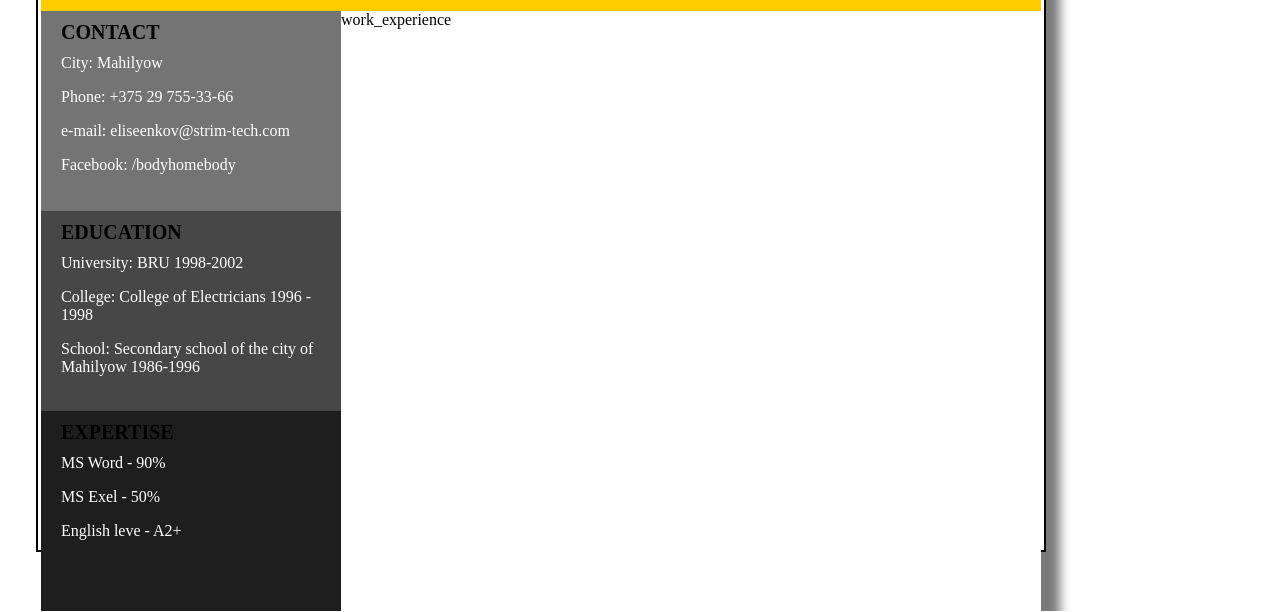
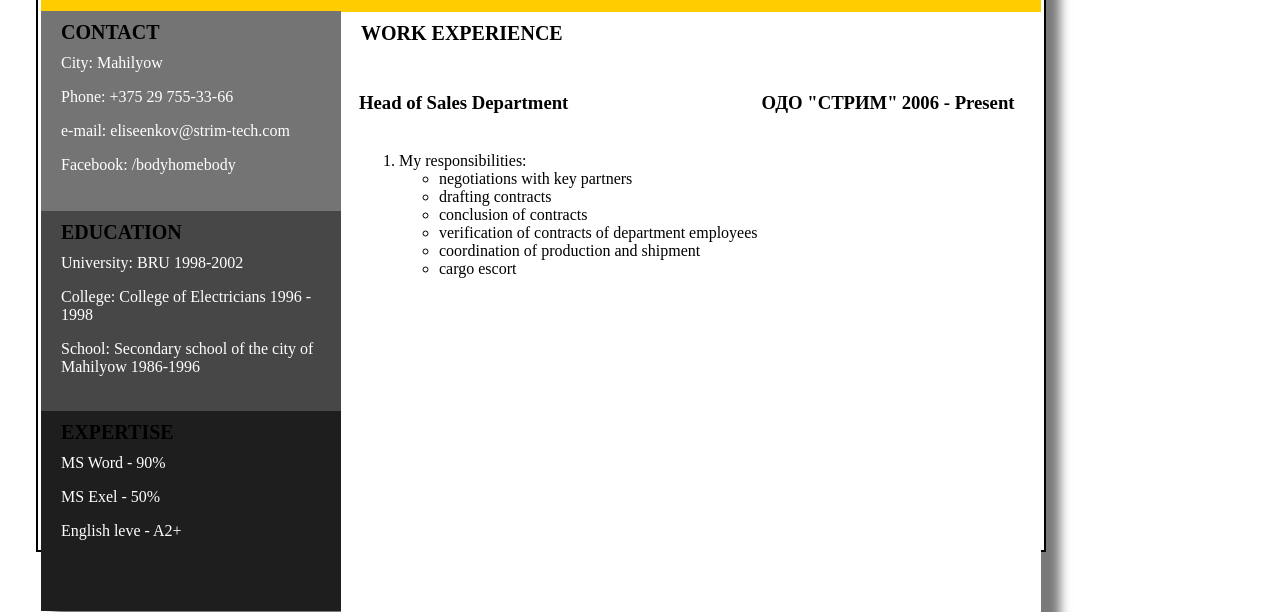
Before and after one commit to Pavel-EL/rsschool_cv, a plain HTML site: page CV_1.html in a window 1280 px wide. Shown: the part 294-906 px from the top of the page. Drawn offline with Linux system fonts and the light colour scheme.

Commit message:
add description work experience

```diff
--- a/CV_1.html
+++ b/CV_1.html
@@ -8,11 +8,10 @@
     <style>
 
 
-        .photo{
-                        position: absolute;
+        .photo{     position: absolute;
                     top:0px;
                     }
-        .contact {background-color: rgb(117, 116, 116);
+        .contact {  background-color: rgb(117, 116, 116);
                     position: relative;
                     top:-16px;
                     width: 300px;
@@ -24,29 +23,25 @@
                     width: 300px;
                     height: 200px;
                 }
-        .expective{background-color: rgb(31, 30, 30);
+        .expective{ background-color: rgb(31, 30, 30);
                     position: relative;
                     top:-16px;
                     width: 300px;
                     height: 200px;
                  }
-        .discript{background-color: #fff;
+        .discript{  background-color: #fff;
                     position: relative;
                     width: 700px;
                     height: 200px;
-           top:px;
                     left: 300px;
                 }
         .yellow_box{background-color: #fc0;
                     position: relative;
                     top:-16px;
-
                     width: 1000px;
                     height: 80px;
-
                     }
-        .blake_box{
-            background-color: rgb(0, 0, 0);
+        .blake_box{ background-color: rgb(0, 0, 0);
                     width: 380px;
                     height: 40px;
                     position: absolute;
@@ -55,8 +50,7 @@
                     color: #fff;
                     padding: 10px 0px 0px 20px;
         }
-       .main_box {
-        width: 1000px;
+       .main_box {  width: 1000px;
                     height: 800px;
                     position: relative;
                     top:30px;
@@ -65,52 +59,54 @@
                     outline: 2px solid #000; /* Чёрная рамка */
                     border: 3px solid #fff; /* Белая рамка */
                     box-shadow: 1em 6em 10px rgba(122,122,122,1);
-
-
    }
    .work_experience{background-color: #fff;
                     position: relative;
                     width: 700px;
                     height: 600px;
-           top:-616px;
+                    top:-615px;
                     left: 300px;}
-    .Heading{
-                padding: 10px 20px 10px;
+
+    .Heading{       padding: 10px 20px 10px;
                     font-size: 20px;
                     font-weight: bold ;
                     text-transform: uppercase;
             }
-            .text{
-                padding: 10px 20px 10px;
+            .text{  padding: 10px 20px 10px;
             }
-            .text_2{
-                padding: 0px 20px 10px;
+
+            .text_2{padding: 0px 20px 10px;
                     color: #fff;
             }
+
             .text_name{
                     padding: 10px 500px;
                     font-size: 25px;
                     font-weight: bold ;
                     text-transform: uppercase;
                     }
+            table {
+                padding: 15px;
+                    }
     </style>
 
 <div class="main_box">
-
     <div class="discript">
     <div class="Heading"> Profile</div>
+
     <div class="text">
         Today I am in sales for a private electronics company.
         <p>I am the head of the sales department.</p>
-        I am familiar with modern methods of promoting a product to the market and then selling it.</div>
+        I am familiar with modern methods of promoting a product to the market and then selling it.
+    </div>
     </div>
       <div class="photo">
         <img src="https://sun9-3.userapi.com/impf/c830208/v830208854/138421/-d9zN69jmnE.jpg?size=2560x1706&quality=96&sign=3829745eacace1b010e5371492721ffe&type=album" alt="I am" width="300" height="200">
-
     </div>
     <div class="yellow_box" >
        <div class="text_name"> Pavel Eliseenkov </div>
     </div>
+
     <div class="blake_box" >
         Head of Sales Department
     </div>
@@ -136,17 +132,38 @@
     <div class="Heading"> expertise</div>
 
     <div class="text_2">
-
             MS Word - 90%
         <P>MS Exel - 50%</P>
-       <p>  English leve - A2+ </p>
-
-
+       <p>English leve - A2+</p>
     </div>
 
 </div>
 <div class="work_experience">
-    work_experience
+    <div class="Heading"> work experience</div>
+    <table class="table">
+        <tr>
+            <td>  <h3>Head of Sales Department </h3> </td>
+            <td> <h3>ОДО "СТРИМ" </h3></td>
+            <td> <h3>2006 - Present </h3></td>
+        </tr>
+        <tr>
+ <td>
+    <ol>
+        <li> My responsibilities:
+          <ul>
+            <li>negotiations with key partners</li>
+            <li>drafting contracts</li>
+            <li>conclusion of contracts</li>
+            <li>verification of contracts of department employees</li>
+            <li>coordination of production and shipment</li>
+            <li>cargo escort </li>
+          </ul>
+      </ol>
+ </td>
+        </tr>
+
+    </table>
+
 </div>
 </div>
 
```
Lines whose indentation alone changed are shown as unchanged.
